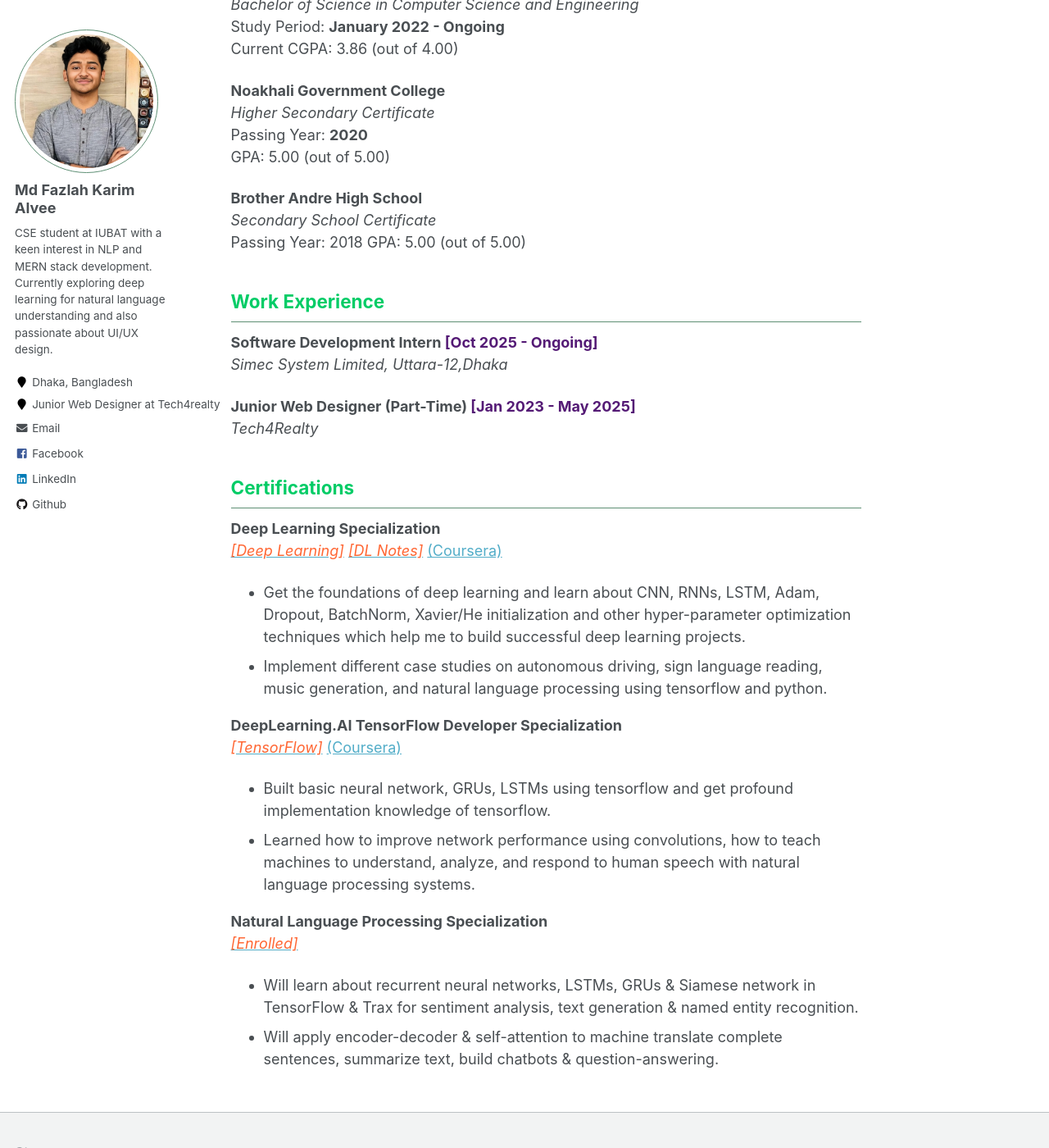
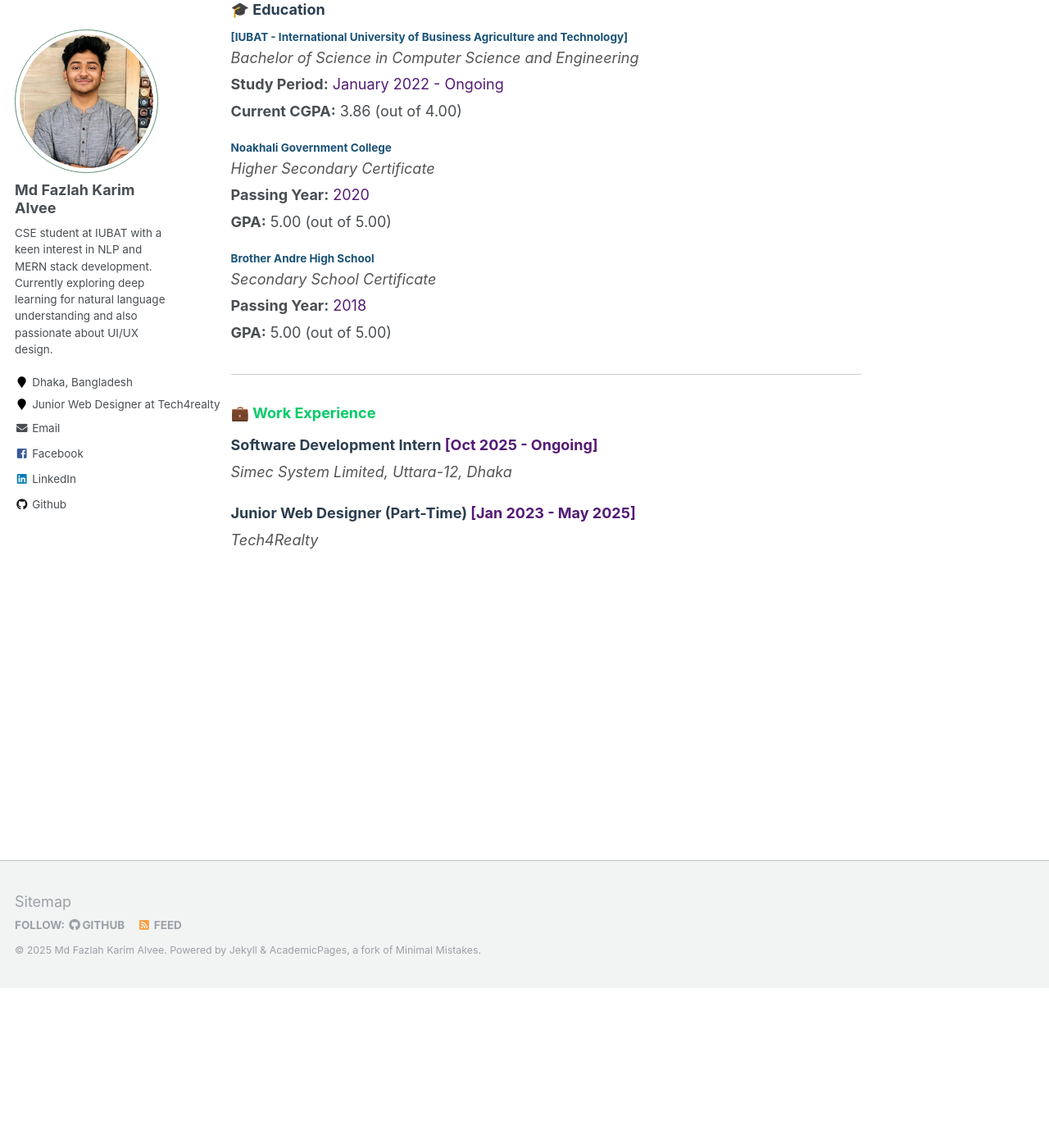
Before and after one commit to Alvee3120/alvee3120.github.io, a Jekyll site: the page built from _pages/education.md, in a window 1280 px wide and 1400 px high, scrolled down 195 px. Shown: the whole window at 82% size. Built offline with Jekyll 4.4.1, drawn with Linux system fonts in a browser that asks for light colours; some of the changed text lies outside the part shown.

Commit message:
Update education.md

```diff
--- a/_pages/education.md
+++ b/_pages/education.md
@@ -7,51 +7,81 @@ permalink: /education/
 
 ---
 
-**[IUBAT- International University of Business Agriculture and Technology]**
-*Bachelor of Science in Computer Science and Engineering*
-Study Period: <b>January 2022 - Ongoing</b>
-Current CGPA: 3.86 (out of 4.00)
+<!-- 🎓 Education Section -->
+<div style="text-align: justify; line-height: 1.6; margin-bottom: 2em;">
 
-**Noakhali Government College**
-*Higher Secondary Certificate*
-Passing Year: <b>2020</b>
-GPA: 5.00 (out of 5.00)
+  <h3 style="color: #2c3e50; margin-bottom: 0.8em;">🎓 Education</h3>
 
+  <div style="margin-bottom: 1.2em;">
+    <h4 style="margin: 0; color: #1a5276;">
+      <strong>[IUBAT - International University of Business Agriculture and Technology]</strong>
+    </h4>
+    <p style="margin: 0.2em 0; font-style: italic; color: #555;">
+      Bachelor of Science in Computer Science and Engineering
+    </p>
+    <p style="margin: 0.2em 0;">
+      <strong>Study Period:</strong> <span style="color: #541A75;">January 2022 - Ongoing</span>
+    </p>
+    <p style="margin: 0.2em 0;">
+      <strong>Current CGPA:</strong> 3.86 (out of 4.00)
+    </p>
+  </div>
 
-**Brother Andre High School**
-*Secondary School Certificate*
-Passing Year: 2018
-GPA: 5.00 (out of 5.00)
-<!---
-CGPA: <b>3.90/4.00</b>
-Position: <b>1<sup>st</sup>/103</b>
-CGPA: <b>4.00/4.00</b>
-Position: <b>1<sup>st</sup>/48</b>
--->
+  <div style="margin-bottom: 1.2em;">
+    <h4 style="margin: 0; color: #1a5276;">
+      <strong>Noakhali Government College</strong>
+    </h4>
+    <p style="margin: 0.2em 0; font-style: italic; color: #555;">
+      Higher Secondary Certificate
+    </p>
+    <p style="margin: 0.2em 0;">
+      <strong>Passing Year:</strong> <span style="color: #541A75;">2020</span>
+    </p>
+    <p style="margin: 0.2em 0;">
+      <strong>GPA:</strong> 5.00 (out of 5.00)
+    </p>
+  </div>
 
+  <div>
+    <h4 style="margin: 0; color: #1a5276;">
+      <strong>Brother Andre High School</strong>
+    </h4>
+    <p style="margin: 0.2em 0; font-style: italic; color: #555;">
+      Secondary School Certificate
+    </p>
+    <p style="margin: 0.2em 0;">
+      <strong>Passing Year:</strong> <span style="color: #541A75;">2018</span>
+    </p>
+    <p style="margin: 0.2em 0;">
+      <strong>GPA:</strong> 5.00 (out of 5.00)
+    </p>
+  </div>
 
-## <font color="#00cc66"> Work Experience </font>
- **Software Development Intern <font color="#541A75">[Oct 2025 - Ongoing]</font>**
- *Simec System Limited, Uttara-12,Dhaka*
+</div>
 
- **Junior Web Designer (Part-Time) <font color="#541A75">[Jan 2023 - May 2025]</font>**
- *Tech4Realty*
+<hr style="border: none; border-top: 1px solid #ccc; margin: 2em 0;">
 
+<!-- 💼 Work Experience Section -->
+<div style="text-align: justify; line-height: 1.6;">
 
-## <font color="#00cc66"> Certifications </font>
+  <h3 style="color: #00cc66; margin-bottom: 0.8em;">💼 Work Experience</h3>
 
-**Deep Learning Specialization**
-[*<font color="#ff6633">[Deep Learning]</font>*](https://www.coursera.org/account/accomplishments/specialization/certificate/ELLF6SH732TL) [*<font color="#ff6633">[DL Notes]</font>*](https://github.com/omar-sharif03/Deep-Learning-Notes) [(Coursera)](https://www.coursera.org/specializations/deep-learning)
+  <div style="margin-bottom: 1.2em;">
+    <p style="margin: 0; font-weight: bold; color: #2c3e50;">
+      Software Development Intern <span style="color: #541A75;">[Oct 2025 - Ongoing]</span>
+    </p>
+    <p style="margin: 0.2em 0; font-style: italic; color: #555;">
+      Simec System Limited, Uttara-12, Dhaka
+    </p>
+  </div>
 
-   * Get the foundations of deep learning and learn about CNN, RNNs, LSTM, Adam, Dropout, BatchNorm, Xavier/He initialization and other hyper-parameter optimization techniques which help me to build successful deep learning projects.
-   * Implement different case studies on autonomous driving, sign language reading, music generation, and natural language processing using tensorflow and python.
+  <div>
+    <p style="margin: 0; font-weight: bold; color: #2c3e50;">
+      Junior Web Designer (Part-Time) <span style="color: #541A75;">[Jan 2023 - May 2025]</span>
+    </p>
+    <p style="margin: 0.2em 0; font-style: italic; color: #555;">
+      Tech4Realty
+    </p>
+  </div>
 
-**DeepLearning.AI TensorFlow Developer Specialization**
-[*<font color="#ff6633">[TensorFlow]</font>*](https://www.coursera.org/account/accomplishments/specialization/certificate/5E2FDBG5ALDR) [(Coursera)](https://www.coursera.org/professional-certificates/tensorflow-in-practice)
-  * Built basic neural network, GRUs, LSTMs using tensorflow and get profound implementation knowledge of tensorflow.
-  * Learned how to improve network performance using convolutions, how to teach machines to understand, analyze, and respond to human speech with natural language processing systems.
-
-**Natural Language Processing Specialization**
-[*<font color="#ff6633">[Enrolled]</font>*](https://www.coursera.org/specializations/natural-language-processing?)
-   * Will learn about recurrent neural networks, LSTMs, GRUs & Siamese network in TensorFlow & Trax for sentiment analysis, text generation & named entity recognition.
-   * Will apply encoder-decoder & self-attention to machine translate complete sentences, summarize text, build chatbots & question-answering.
+</div>
```
